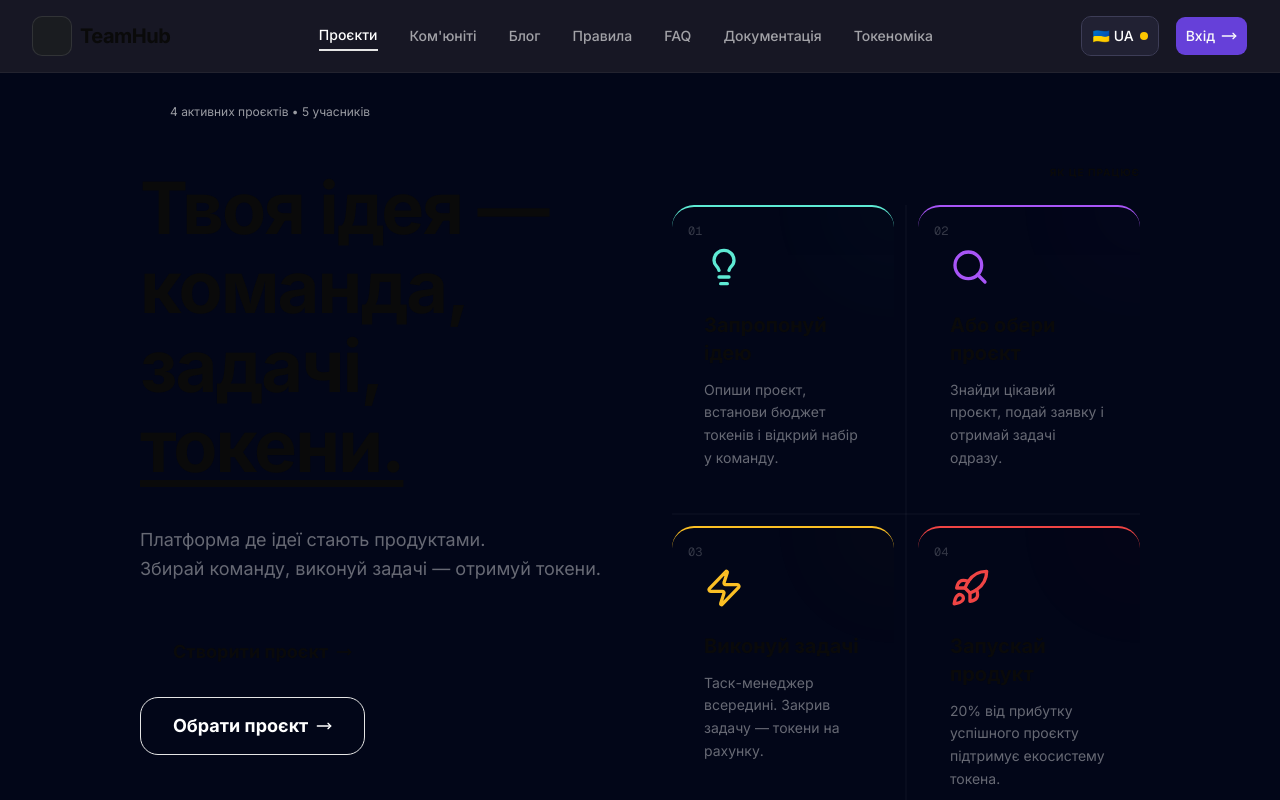
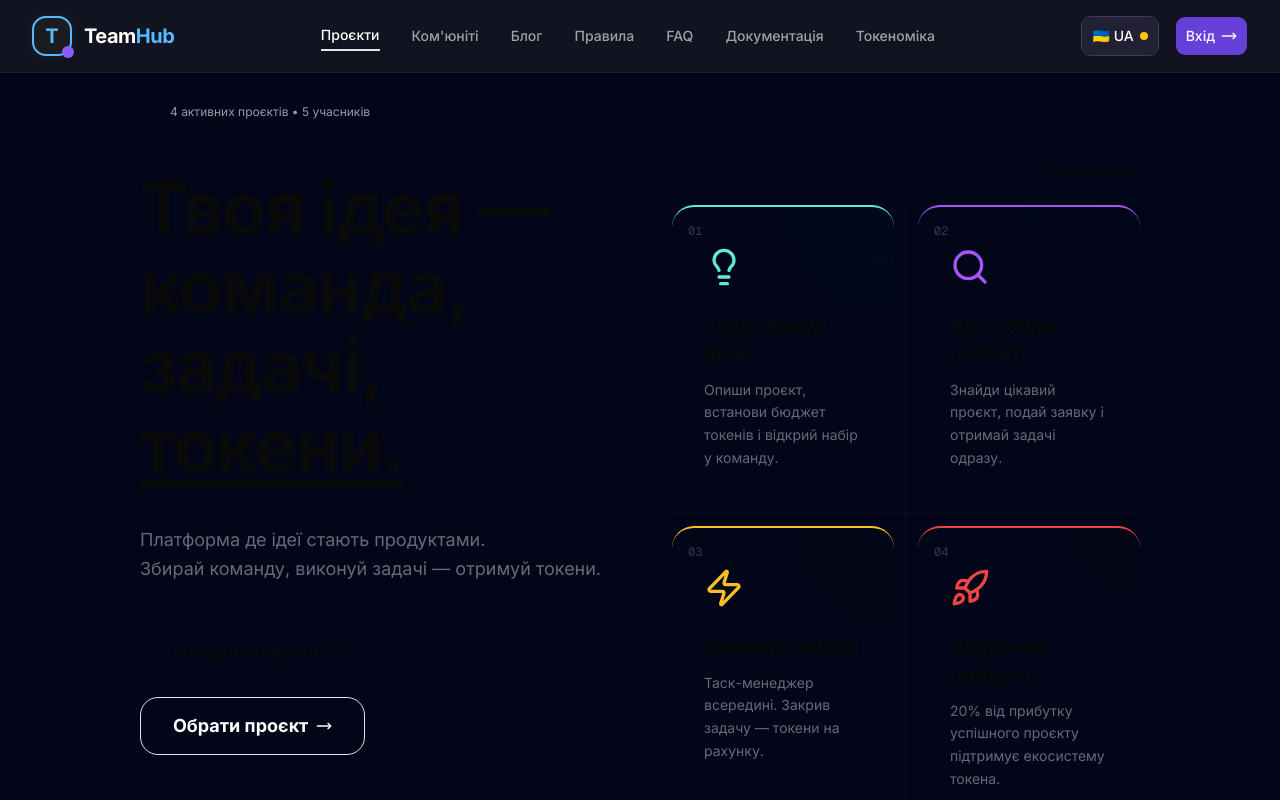
Before and after one commit to KratosHome/open-team, a Next.js app in the folder frontend/: page / in a window 1280 px wide. Shown: the top 800 px of the page. Built offline with nearby package versions, Linux system fonts and the light colour scheme.

Commit message:
add `Logo` component and integrate it into Navbar; refactor TeamHubLanding layout for consistency

```diff
--- a/frontend/src/app/layout.tsx
+++ b/frontend/src/app/layout.tsx
@@ -18,8 +18,9 @@ const geistMono = Geist_Mono({
 });
 
 export const metadata: Metadata = {
-  title: 'Create Next App',
-  description: 'Generated by create next app',
+  title: 'TeamHub — Твоя ідея, наша команда',
+  description:
+    'Платформа, де ідеї стають продуктами. Збирай команду, виконуй задачі та отримуй токени.',
 };
 
 export default function RootLayout({
--- a/frontend/src/components/landing/TeamHubLanding.tsx
+++ b/frontend/src/components/landing/TeamHubLanding.tsx
@@ -1,31 +1,18 @@
-'use client';
-
-import Link from 'next/link';
+import React from 'react';
 import {
-  Coins,
-  FileBox,
-  FileText,
-  HelpCircle,
-  LayoutGrid,
   Lightbulb,
   MoveRight,
-  Radio,
   Rocket,
   Search,
-  Settings,
-  Users,
   Zap,
 } from 'lucide-react';
-import React from 'react';
 
 import { Button } from '@/components/ui/button';
 
 const StatCard = ({
-  label,
   value,
   sublabel,
 }: {
-  label: string;
   value: string;
   sublabel: string;
 }) => (
@@ -43,13 +30,13 @@ const StepCard = ({
   color,
 }: {
   number: string;
-  icon: any;
+  icon: React.ElementType;
   title: string;
   description: string;
   color: string;
 }) => (
   <div
-    className={`glass group relative overflow-hidden rounded-3xl border-t-2 p-8 transition-all duration-300 hover:bg-white/10`}
+    className="glass group relative overflow-hidden rounded-3xl border-t-2 p-8 transition-all duration-300 hover:bg-white/10"
     style={{ borderTopColor: color }}
   >
     <div className="absolute top-4 left-4 font-mono text-xs text-white/20">{number}</div>
@@ -100,9 +87,9 @@ export const TeamHubLanding = () => {
           </div>
 
           <div className="mt-8 flex flex-wrap gap-4">
-            <StatCard value="4" label="Проєкти" sublabel="Проєктів" />
-            <StatCard value="5" label="Учасники" sublabel="Учасників" />
-            <StatCard value="89%" label="Успішність" sublabel="Успішність" />
+            <StatCard value="4" sublabel="Проєктів" />
+            <StatCard value="5" sublabel="Учасників" />
+            <StatCard value="89%" sublabel="Успішність" />
           </div>
         </div>
 
--- a/frontend/src/components/navbar.tsx
+++ b/frontend/src/components/navbar.tsx
@@ -2,20 +2,16 @@ import Link from 'next/link';
 import { MoveRight } from 'lucide-react';
 import React from 'react';
 
+import { Logo } from '@/components/ui/logo';
 import { Button } from '@/components/ui/button';
 
 export const Navbar = () => {
   return (
-    <nav className="fixed top-0 right-0 left-0 z-50 border-b border-white/5 bg-[#171724] backdrop-blur-md">
+    <nav className="fixed top-0 right-0 left-0 z-50 border-b border-white/5 bg-[#171724]/80 backdrop-blur-md">
       <div className="mx-auto flex max-w-[1440px] items-center justify-between px-8 py-4">
-        <div className="flex items-center gap-2">
-          <div className="flex h-10 w-10 items-center justify-center rounded-lg border border-white/10 bg-[#1a1c20]">
-            <span className="from-brand-green to-brand-purple bg-gradient-to-br bg-clip-text text-xl font-bold text-transparent">
-              T
-            </span>
-          </div>
-          <span className="text-xl font-bold tracking-tight">TeamHub</span>
-        </div>
+        <Link href="/" className="transition-opacity hover:opacity-90">
+          <Logo />
+        </Link>
 
         <div className="hidden items-center gap-8 text-sm font-medium text-white/60 md:flex">
           <Link
--- /dev/null
+++ b/frontend/src/components/ui/logo.tsx
@@ -0,0 +1,61 @@
+import React from 'react';
+import { cn } from '@/lib/utils';
+
+interface LogoProps {
+  className?: string;
+  showText?: boolean;
+  size?: 'sm' | 'md' | 'lg';
+}
+
+export const Logo: React.FC<LogoProps> = ({
+  className,
+  showText = true,
+  size = 'md'
+}) => {
+  const sizeClasses = {
+    sm: 'h-8 w-8 text-lg',
+    md: 'h-10 w-10 text-xl',
+    lg: 'h-12 w-12 text-2xl'
+  };
+
+  const dotSizes = {
+    sm: 'h-2 w-2',
+    md: 'h-3 w-3',
+    lg: 'h-4 w-4'
+  };
+
+  return (
+    <div className={cn("flex items-center gap-3", className)}>
+      <div className="relative">
+        {/* Outer subtle glow/circle as seen in the image */}
+        <div className={cn(
+          "absolute -inset-1 rounded-2xl bg-white/5 opacity-50 blur-[2px]",
+          size === 'sm' && '-inset-0.5'
+        )} />
+
+        {/* Main Logo Container */}
+        <div className={cn(
+          "relative flex items-center justify-center rounded-xl border-2 border-[#57b9ff] bg-[#1a1c20]",
+          sizeClasses[size]
+        )}>
+          <span className="font-bold text-[#57b9ff]">
+            T
+          </span>
+
+          {/* Purple Dot */}
+          <div className={cn(
+            "absolute -right-1 -bottom-1 rounded-full bg-[#8b5cf6]",
+            dotSizes[size]
+          )} />
+        </div>
+      </div>
+
+      {showText && (
+        <div className="flex text-xl font-bold tracking-tight">
+          <span className="text-white">Team</span>
+          <span className="text-[#57b9ff]">Hub</span>
+        </div>
+      )}
+    </div>
+  );
+};
```
